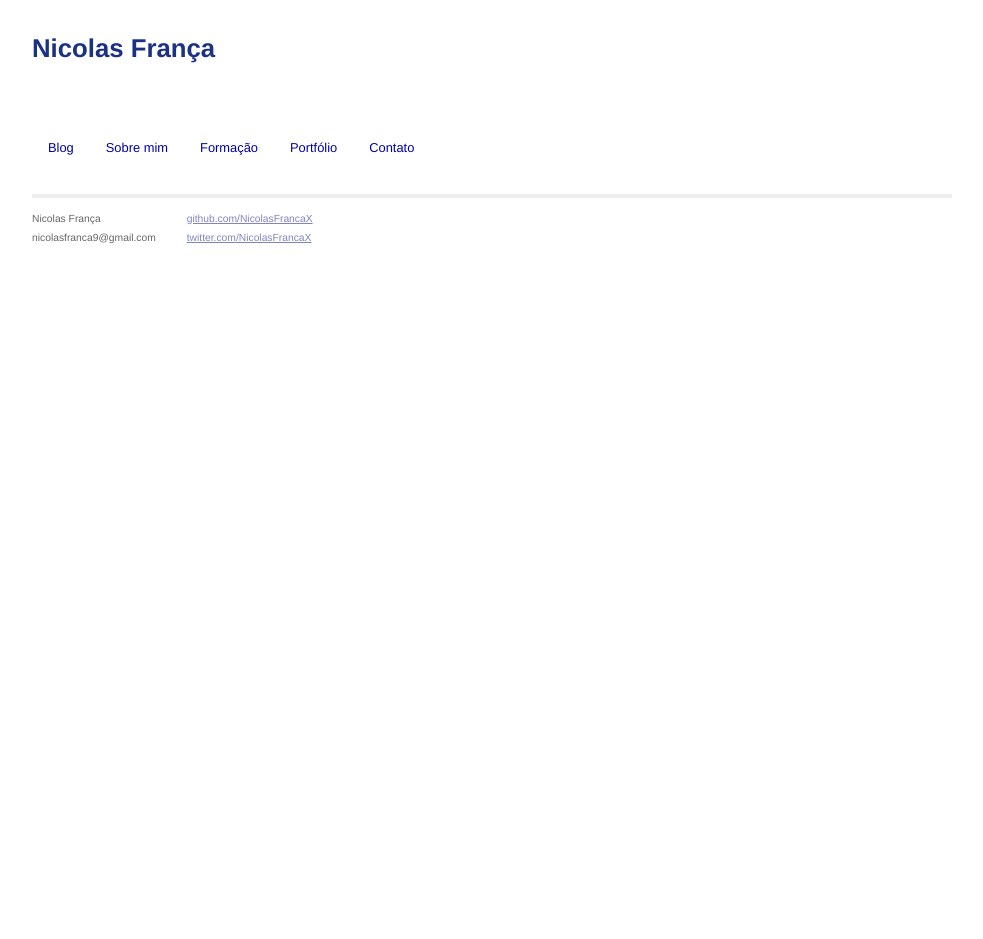
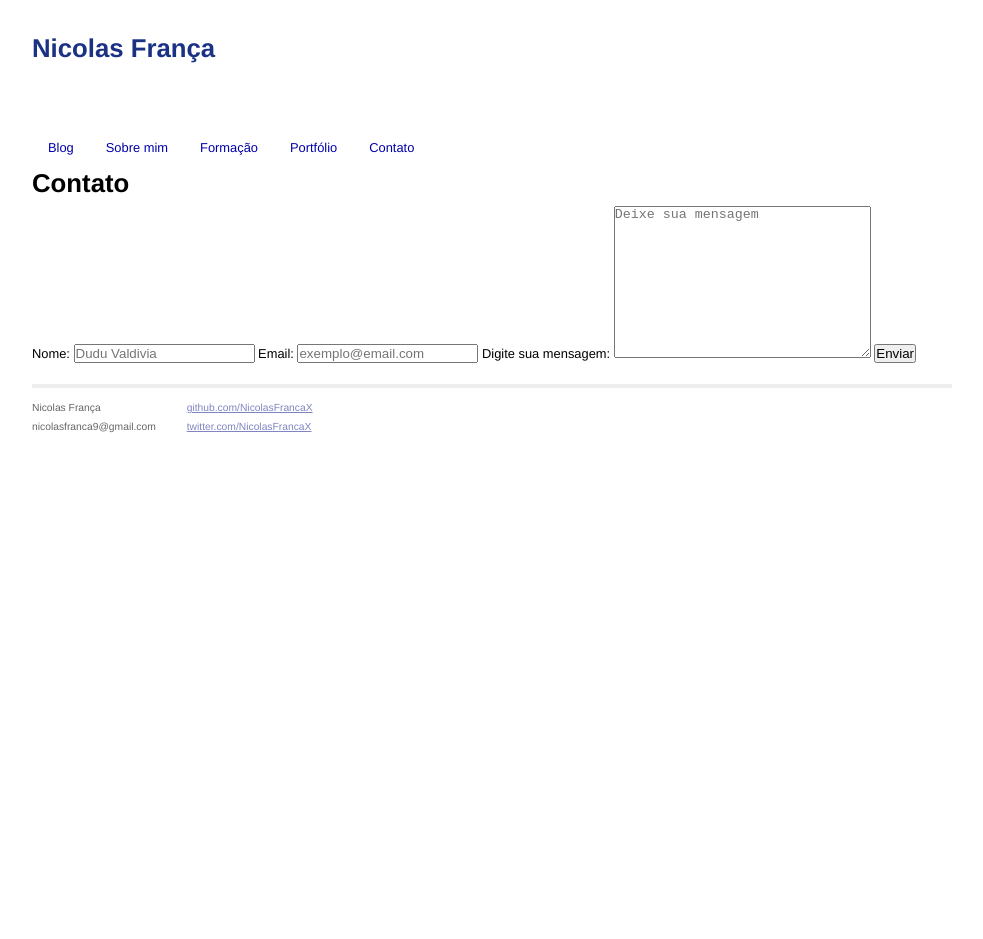
Before and after one commit to NicolasFrancaX/nicolasfrancax.github.io, a Jekyll site: the page built from contato.html, in a window 1280 px wide. Shown: the whole page, without its empty margins (148-1131 px from the left). Built offline with Jekyll 4.4.1, drawn with Linux system fonts in a browser that asks for light colours.

Commit message:
Update contato.html

```diff
--- a/contato.html
+++ b/contato.html
@@ -14,5 +14,16 @@ title: Nicolas França
     </ul>
   </nav>
 
-
+  <div class="contato">
+    <h1>Contato</h1>
+      <form>
+        <label for="name">Nome: </label>
+        <input type="text" id="name" placeholder="Dudu Valdivia" required>
+        <label for="email">Email: </label>
+        <input type="email" name="email" id="email" placeholder="exemplo@email.com" required>
+        <label for="message">Digite sua mensagem: </label>
+        <textarea name="message" id="message" cols="30" rows="10" placeholder="Deixe sua mensagem" required></textarea>
+        <button id="enviarBotao">Enviar</button>
+      </form>
+  </section>
 </div>
```
